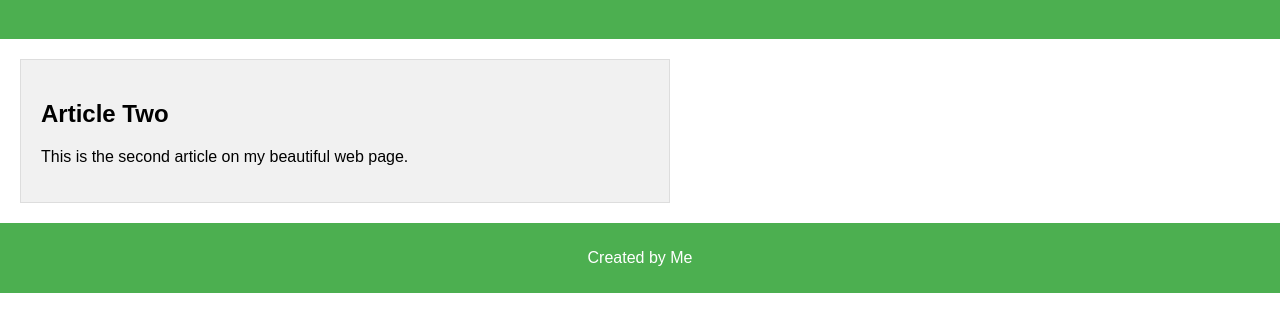
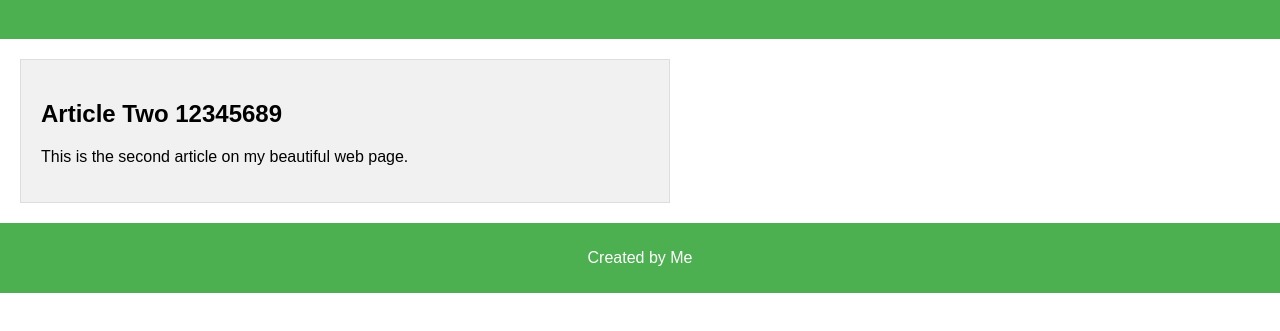
Before and after one commit to VineetNegi1/cicd-test, a plain HTML site: page index.html in a window 1280 px wide. Shown: the part 81-412 px from the top of the page. Drawn offline with Linux system fonts and the light colour scheme.

Commit message:
Update index.html

```diff
--- a/index.html
+++ b/index.html
@@ -41,7 +41,7 @@
     <section>
 
       <article>
-        <h2>Article Two</h2>
+        <h2>Article Two 12345689</h2>
         <p>This is the second article on my beautiful web page.</p>
       </article>
     </section>
```
